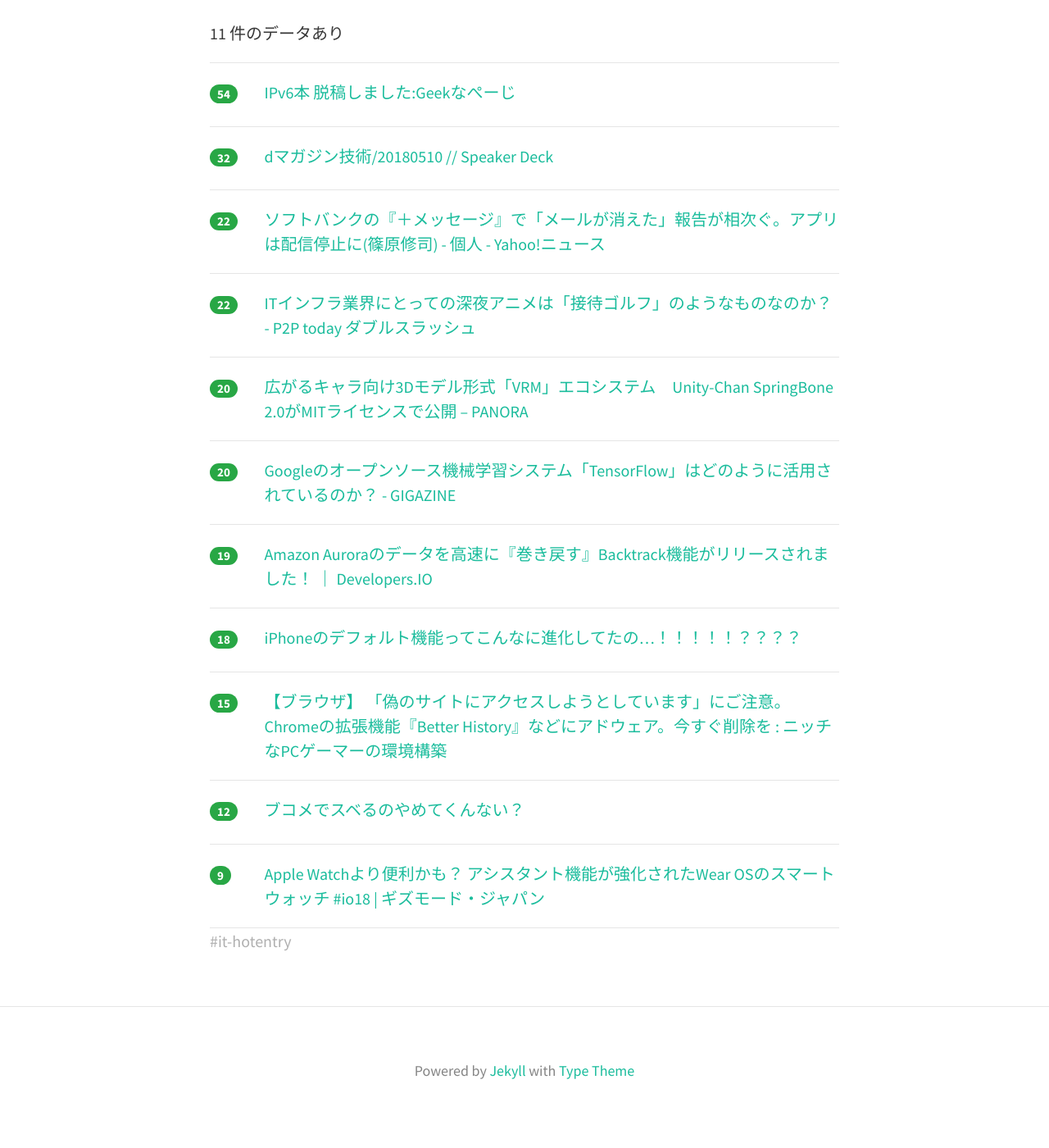
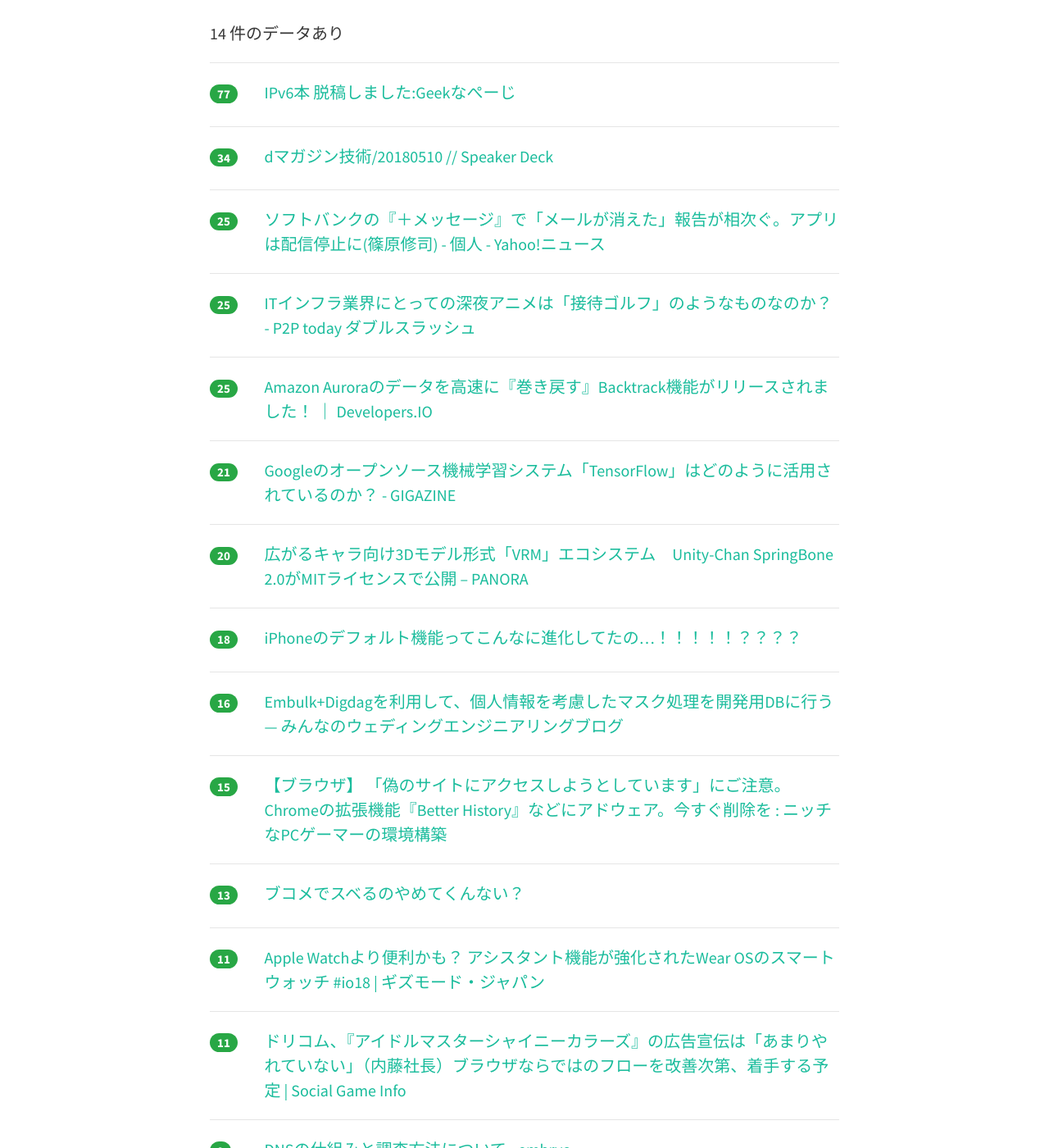
Before and after one commit to yatta47/hatena-matome-site, a Jekyll site: the page built from _posts/2018-05-11-hatena.md, in a window 1280 px wide and 1400 px high, scrolled down 297 px. Shown: the whole window at 82% size. Built offline with Jekyll 4.4.1, drawn with Linux system fonts in a browser that asks for light colours; nearby versions of some CDN libraries.

Commit message:
Updated 2018-05-11

```diff
--- a/_posts/2018-05-11-hatena.md
+++ b/_posts/2018-05-11-hatena.md
@@ -1,29 +1,39 @@
 ---
 layout: post
 title:  "2018-05-11 はてぶIT"
-date:   2018-05-11 07:01:43
+date:   2018-05-11 08:01:04
 tags: [it-hotentry]
 ---
-11 件のデータあり
+14 件のデータあり
 
 <hr><div class="row">
-<div class="col-1"><span class="badge badge-pill badge-success h2">54</span></div>
+<div class="col-1"><span class="badge badge-pill badge-success h2">77</span></div>
 <div class="col-11"><a href='http://www.geekpage.jp/blog/?id=2018-5-10-1' target='_blank'>IPv6本 脱稿しました:Geekなぺーじ</a></div>
 </div>
 <hr>
 <div class="row">
-<div class="col-1"><span class="badge badge-pill badge-success h2">32</span></div>
+<div class="col-1"><span class="badge badge-pill badge-success h2">34</span></div>
 <div class="col-11"><a href='https://speakerdeck.com/jepa/20180510-2' target='_blank'>dマガジン技術/20180510 // Speaker Deck</a></div>
 </div>
 <hr>
 <div class="row">
-<div class="col-1"><span class="badge badge-pill badge-success h2">22</span></div>
+<div class="col-1"><span class="badge badge-pill badge-success h2">25</span></div>
 <div class="col-11"><a href='https://news.yahoo.co.jp/byline/shinoharashuji/20180510-00085065/' target='_blank'>ソフトバンクの『＋メッセージ』で「メールが消えた」報告が相次ぐ。アプリは配信停止に(篠原修司) - 個人 - Yahoo!ニュース</a></div>
 </div>
 <hr>
 <div class="row">
-<div class="col-1"><span class="badge badge-pill badge-success h2">22</span></div>
+<div class="col-1"><span class="badge badge-pill badge-success h2">25</span></div>
 <div class="col-11"><a href='https://wslash.com/?p=4654' target='_blank'>ITインフラ業界にとっての深夜アニメは「接待ゴルフ」のようなものなのか？ - P2P today ダブルスラッシュ</a></div>
+</div>
+<hr>
+<div class="row">
+<div class="col-1"><span class="badge badge-pill badge-success h2">25</span></div>
+<div class="col-11"><a href='https://dev.classmethod.jp/cloud/aws/amazon-aurora-backtrack/' target='_blank'>Amazon Auroraのデータを高速に『巻き戻す』Backtrack機能がリリースされました！ ｜ Developers.IO</a></div>
+</div>
+<hr>
+<div class="row">
+<div class="col-1"><span class="badge badge-pill badge-success h2">21</span></div>
+<div class="col-11"><a href='https://gigazine.net/news/20180510-how-tensorflow-powering-world/' target='_blank'>Googleのオープンソース機械学習システム「TensorFlow」はどのように活用されているのか？ - GIGAZINE</a></div>
 </div>
 <hr>
 <div class="row">
@@ -32,18 +42,13 @@ tags: [it-hotentry]
 </div>
 <hr>
 <div class="row">
-<div class="col-1"><span class="badge badge-pill badge-success h2">20</span></div>
-<div class="col-11"><a href='https://gigazine.net/news/20180510-how-tensorflow-powering-world/' target='_blank'>Googleのオープンソース機械学習システム「TensorFlow」はどのように活用されているのか？ - GIGAZINE</a></div>
+<div class="col-1"><span class="badge badge-pill badge-success h2">18</span></div>
+<div class="col-11"><a href='https://www.buzzfeed.com/jp/yuikashima/iphone-default-hack' target='_blank'>iPhoneのデフォルト機能ってこんなに進化してたの…！！！！！？？？？</a></div>
 </div>
 <hr>
 <div class="row">
-<div class="col-1"><span class="badge badge-pill badge-success h2">19</span></div>
-<div class="col-11"><a href='https://dev.classmethod.jp/cloud/aws/amazon-aurora-backtrack/' target='_blank'>Amazon Auroraのデータを高速に『巻き戻す』Backtrack機能がリリースされました！ ｜ Developers.IO</a></div>
-</div>
-<hr>
-<div class="row">
-<div class="col-1"><span class="badge badge-pill badge-success h2">18</span></div>
-<div class="col-11"><a href='https://www.buzzfeed.com/jp/yuikashima/iphone-default-hack' target='_blank'>iPhoneのデフォルト機能ってこんなに進化してたの…！！！！！？？？？</a></div>
+<div class="col-1"><span class="badge badge-pill badge-success h2">16</span></div>
+<div class="col-11"><a href='https://blog.mwed.info/posts/use_embulk_for_db_mask.html' target='_blank'>Embulk+Digdagを利用して、個人情報を考慮したマスク処理を開発用DBに行う — みんなのウェディングエンジニアリングブログ</a></div>
 </div>
 <hr>
 <div class="row">
@@ -52,12 +57,22 @@ tags: [it-hotentry]
 </div>
 <hr>
 <div class="row">
-<div class="col-1"><span class="badge badge-pill badge-success h2">12</span></div>
+<div class="col-1"><span class="badge badge-pill badge-success h2">13</span></div>
 <div class="col-11"><a href='https://anond.hatelabo.jp/20180508141711' target='_blank'>ブコメでスベるのやめてくんない？</a></div>
 </div>
 <hr>
 <div class="row">
-<div class="col-1"><span class="badge badge-pill badge-success h2">9</span></div>
+<div class="col-1"><span class="badge badge-pill badge-success h2">11</span></div>
 <div class="col-11"><a href='https://www.gizmodo.jp/2018/05/android-wear-is-back-on-track.html' target='_blank'>Apple Watchより便利かも？ アシスタント機能が強化されたWear OSのスマートウォッチ #io18 | ギズモード・ジャパン</a></div>
 </div>
 <hr>
+<div class="row">
+<div class="col-1"><span class="badge badge-pill badge-success h2">11</span></div>
+<div class="col-11"><a href='http://gamebiz.jp/?p=210529' target='_blank'>ドリコム、『アイドルマスターシャイニーカラーズ』の広告宣伝は「あまりやれていない」（内藤社長）ブラウザならではのフローを改善次第、着手する予定 | Social Game Info</a></div>
+</div>
+<hr>
+<div class="row">
+<div class="col-1"><span class="badge badge-pill badge-success h2">9</span></div>
+<div class="col-11"><a href='http://embryo.hatenadiary.com/entry/2017/11/21/152225' target='_blank'>DNSの仕組みと調査方法について - embryo</a></div>
+</div>
+<hr>
```
